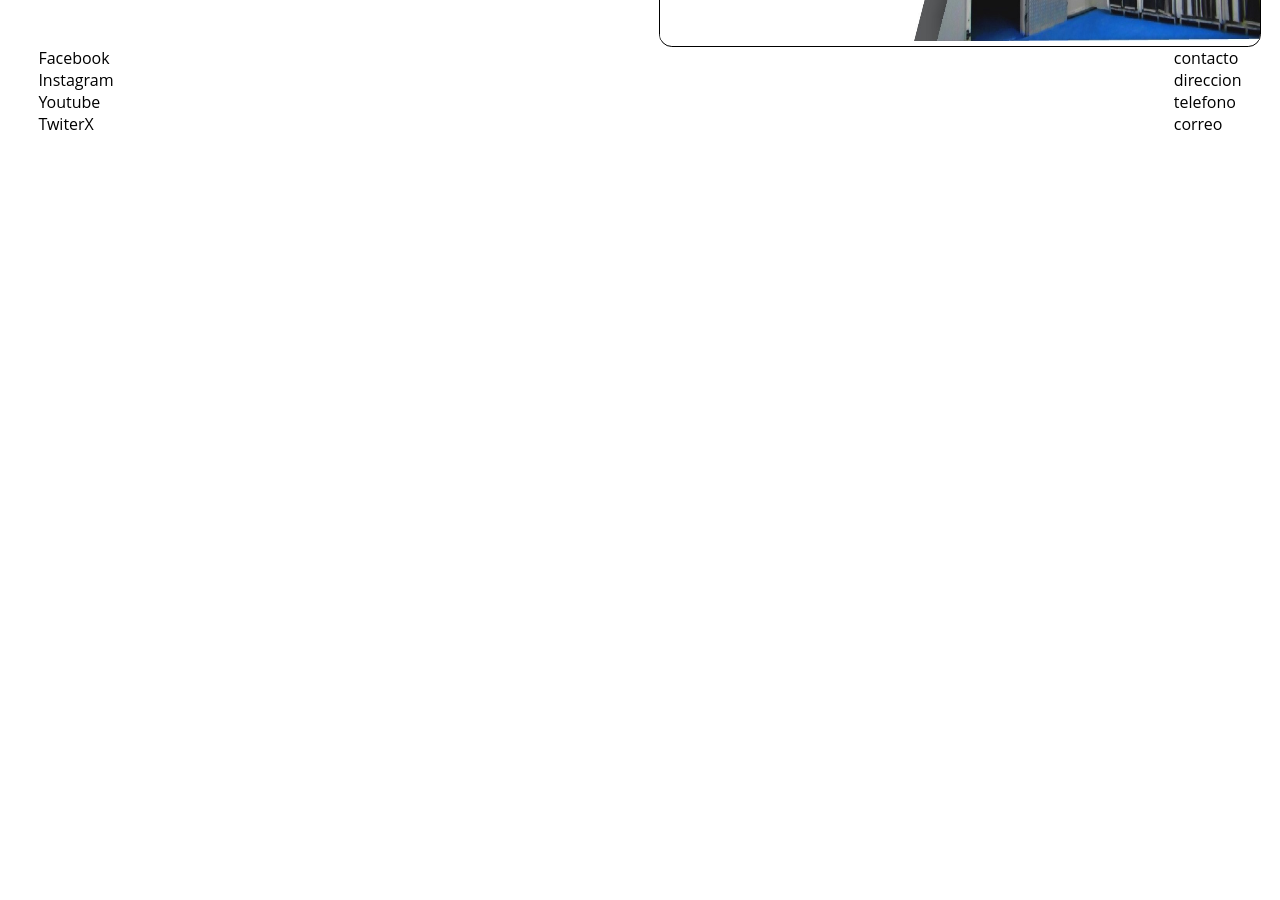
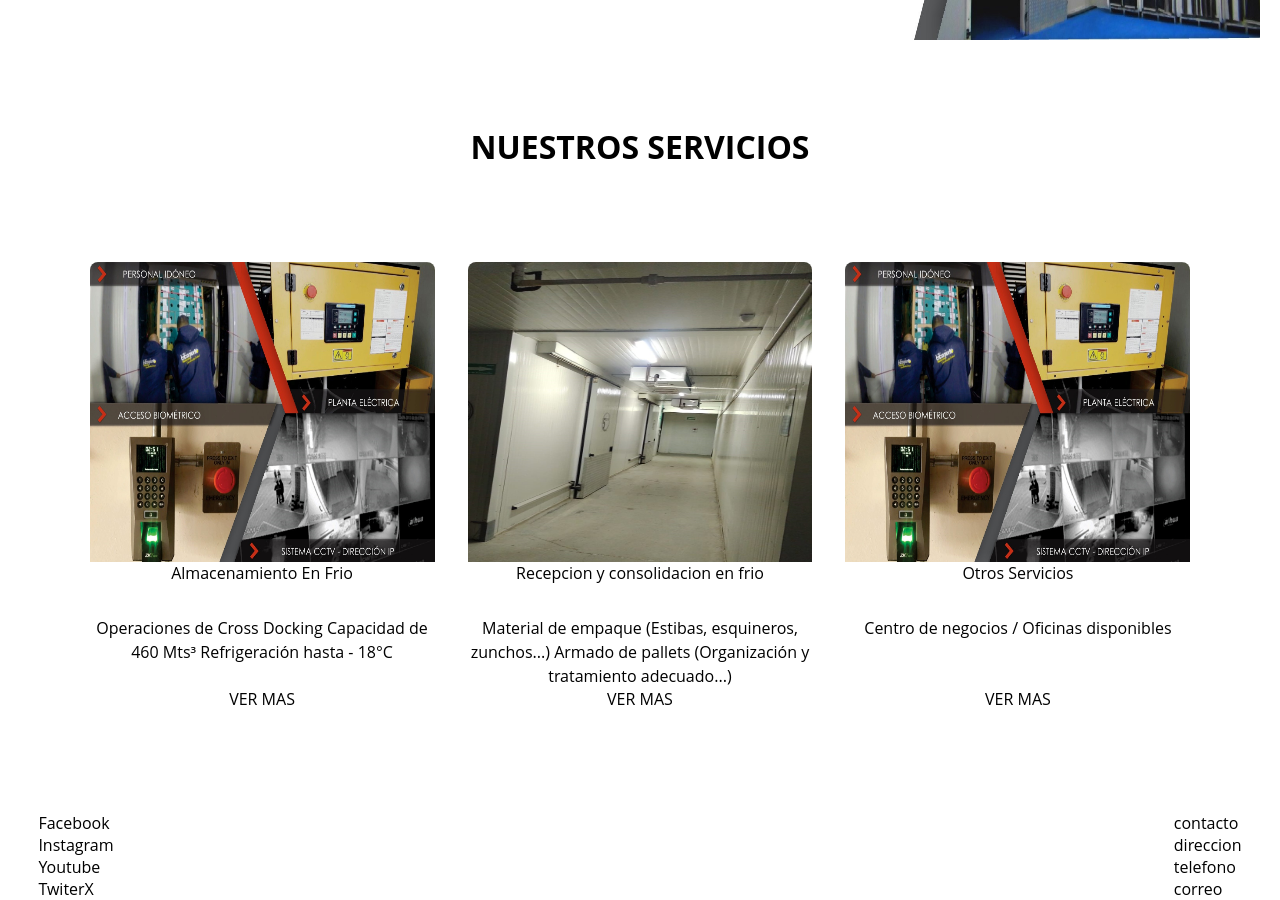
Before and after one commit to Dalejandro31/FLORISING-PAGE, a Vue app in the folder client/: page /#/ in a window 1280 px wide. Shown: the part 1100-2000 px from the top of the page. Before the commit the page ends 1235 px from the top, so only its background shows below. Built offline with nearby package versions, Linux system fonts and the light colour scheme.

Commit message:
Home Page Finalizada

```diff
--- a/client/src/views/homePage/HomePage.css
+++ b/client/src/views/homePage/HomePage.css
@@ -14,7 +14,7 @@
     --spacer-3: 1rem;
     --spacer-4: 1.5rem;
     --spacer-5: 7rem;
-    --shadows: 7px 7px 7px rgba(0, 0, 0, .15);
+    --shadows: 7px 7px 7px rgba(0, 0, 0, 0.473);
   }
 
 .nuestra-empresa{
@@ -45,8 +45,8 @@
     border: none;
     color: var(--gray-0);
     font-size: var(--font-size-3);
-    font-weight: var(--font-weight-heavy);
-    border-radius: .8rem;
+    font-weight: var(--font-weight-bold);
+    border-radius: .5rem;
 }
 .contenido button:hover{
     width: 30%;
@@ -56,12 +56,15 @@
     border: none;
     color: var(--primary);
     cursor: pointer;
+    font-weight: var(--font-weight-heavy);
+
 }
 .contenido div{
-    width: 300px;
+    width: 350px;
     height: 4px;
     background-color: var(--secondary);
     margin-top: 10px;
+    border-radius: 1rem;
 }
 .infraestructura{
     display: flex;
@@ -76,11 +79,92 @@
     --shadowColor: var(--secondary);
     width: auto;
     box-shadow: 0.80rem 0.80rem 0 var(--shadowColor);
-	border-radius: 0.8rem;
+	border-radius: 0.5rem;
 	overflow: hidden;
-	border: 0.1rem solid;
+	border: .2rem solid var(--gray-0);
 }
 .infraestructura div img{
     width: 600px;
 	height: 500px;
 }
+.nuestros-servicios{
+    display: grid;
+    grid-template-columns:repeat(3, 1fr);
+    grid-gap: 3%;
+    justify-content: center;
+    align-items: center;
+    margin-left: 7% ;
+    margin-right: 7%;
+    margin-top: 5rem;
+    margin-bottom: 8%;
+}
+.card-servicios{
+    width: auto;
+    height: 100%;
+    box-shadow: var(--shadows);
+    border: solid 1px var(--gray-2);
+    display: flex;
+    flex-direction: column;
+    text-align: center;
+    border-radius: .8rem;
+}
+.card-servicios button{
+    display: flex;
+    align-items: center;
+    justify-content: center;
+    background-color: var(--secondary);
+    padding: var(--spacer-2);
+    border: none;
+    border-radius: .2rem;
+    margin-top:auto ;
+    font-size: var(--font-size-3);
+    font-weight: var(--font-weight-bold);
+    color: var(--gray-0);
+}
+.card-servicios button:hover{
+    cursor: pointer;
+    color: var(--primary);
+    border-radius: .5rem;
+    font-weight: var(--font-weight-heavy);
+}
+
+[name="titulo"]{
+    font-weight: var(--font-weight-heavy);
+    font-size: var(--font-size-2);
+    color: var(--gray-0);
+    margin-bottom: 2rem;
+}
+
+[name="contenido"]{
+    margin: 0 0 var(--spacer-3);
+    line-height: 1.5;
+    word-wrap: break-word;
+    font-weight: var(--font-weight-bold);
+    font-size: var(--font-size-3);
+    color: var(--gray-0);
+}
+
+.nuestros-servicios img{
+    width: 100%;
+    height: 300px;
+    margin-right: var(--spacer-2);
+    border-radius: .5rem .5rem 0 0;
+
+}
+.title1{
+    width: 100%;
+    height: auto;
+    text-align: center;
+    display: flex;
+    flex-direction: column;
+    align-items: center;
+    color: var(--gray-0);
+    margin-top: 5rem;
+}
+.title1 div{
+    width: 300px;
+    height: 4px;
+    background-color: var(--secondary);
+    margin-top: 10px;
+    border-radius: 1rem;
+}
--- a/client/src/views/homePage/HomePage.js
+++ b/client/src/views/homePage/HomePage.js
@@ -1,6 +1,6 @@
 const content = {};
 
-content.title = `Acerca De Nuestra Empresa`;
+content.title = `ACERCA DE NUESTRA EMPRESA`;
 content.content1 =
     `Desde 2012 FLORISING CLG (NUEVARAZON SOCIAL),
     ha dirigido sus esfuerzos garantizando la cadena de
@@ -13,21 +13,16 @@ para las diferentes empresas que
 necesiten ubicar sus productos bajo
 condiciones controladas de
 temperatura`;
-content.content3 = `<h2>Mongrel</h2>
-<p>
-A mongrel, mutt or mixed-breed dog is a dog that does not belong to one
-officially recognized breed and is not the result of intentional breeding.
-</p>
-<p>
-Although mongrels are viewed as of less commercial value than intentionally
-bred dogs, they are thought to be less susceptible to genetic health problems
-associated with inbreeding.
-</p>`;
-content.navlinks = `
-  <ul>
-    <li><a href="#">Adopt</a></li>
-    <li class="active"><a href="#">Our Pets</a></li>
-    <li><a href="#">Logout</a></li>
-  </ul>`;
+content.title1= `NUESTROS SERVICIOS`
+content.title2= `Almacenamiento En Frio`
+content.content3 = `Operaciones de Cross Docking Capacidad
+de 460 Mts³ Refrigeración hasta - 18°C`;
+content.title3= `Recepcion y consolidacion en frio`
+content.content4 = `Material de empaque
+(Estibas, esquineros, zunchos...) Armado de pallets
+(Organización y tratamiento adecuado...)`;
+content.title4= `Otros Servicios`
+content.content5 = `Centro de negocios / Oficinas disponibles `;
+
 
 export {content}
--- a/client/src/views/homePage/HomePage.vue
+++ b/client/src/views/homePage/HomePage.vue
@@ -15,6 +15,39 @@
           <img src="../../assets/infraestructura.jpg" alt="">
         </div>
       </div>
+    </section>
+    <div class="title1">
+      <h1>{{ content.title1  }}</h1>
+      <div/>
+    </div>
+    <section class="nuestros-servicios">
+      <div class="card-servicios">
+        <img src="../../assets/plantaCttv.jpg" alt="">
+        <p name="titulo">{{ content.title2 }}</p>
+        <p name="contenido">{{ content.content3 }}</p>
+        <button>
+          VER MAS
+        </button>
+      </div>
+
+      <div class="card-servicios">
+        <img src="../../assets/barreraInternaCuartosFrios.jpg" alt="cuartosFrios">
+        <p name="titulo">{{ content.title3 }}</p>
+        <p name="contenido">{{ content.content4 }}</p>
+        <button>
+          VER MAS
+        </button>
+      </div>
+
+      <div class="card-servicios">
+        <img src="../../assets/plantaCttv.jpg" alt="">
+        <p name="titulo">{{ content.title4 }}</p>
+        <p name="contenido">{{ content.content5 }}</p>
+        <button>
+          VER MAS
+        </button>
+      </div>
+
     </section>
 </template>
 
```
